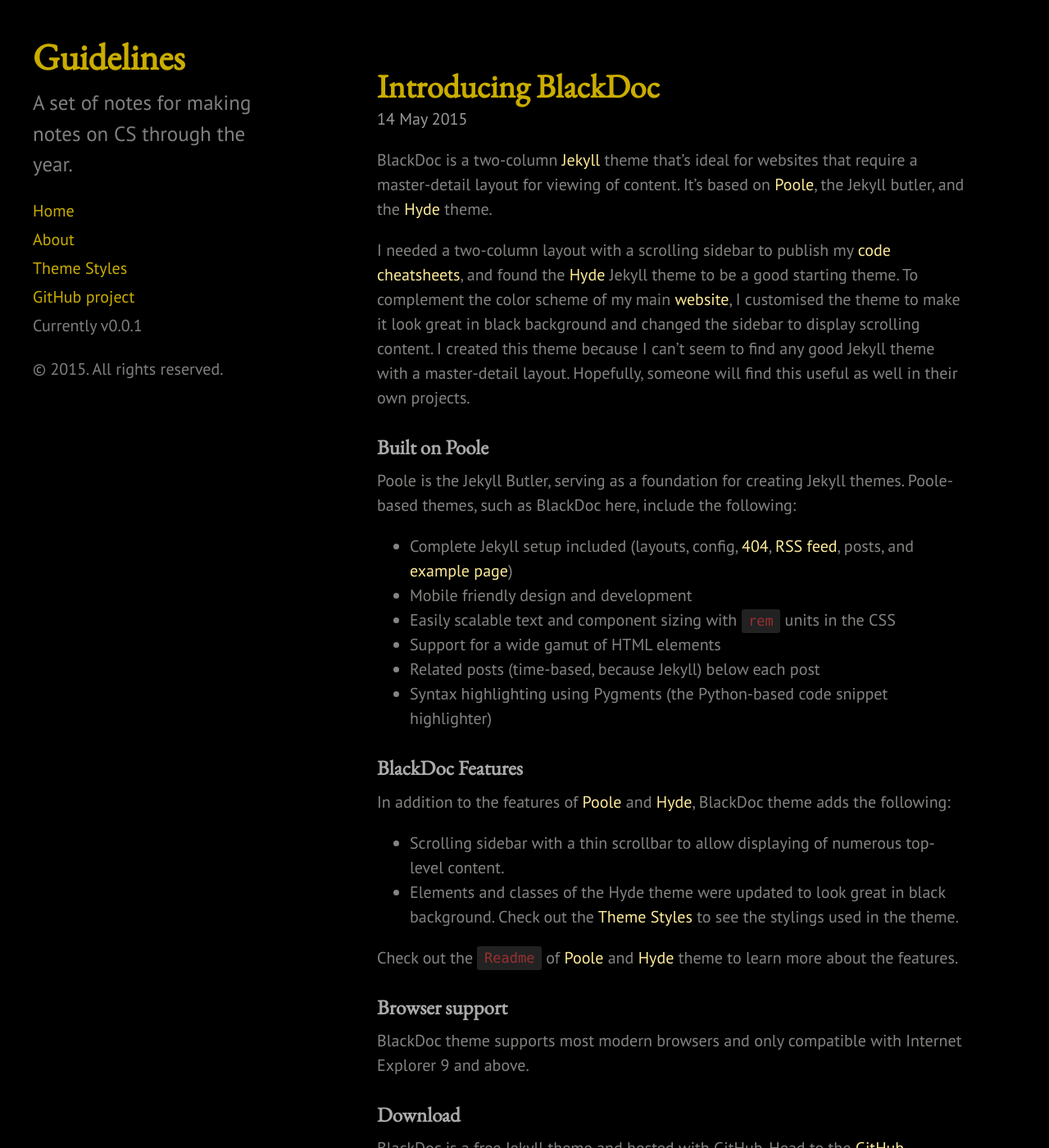
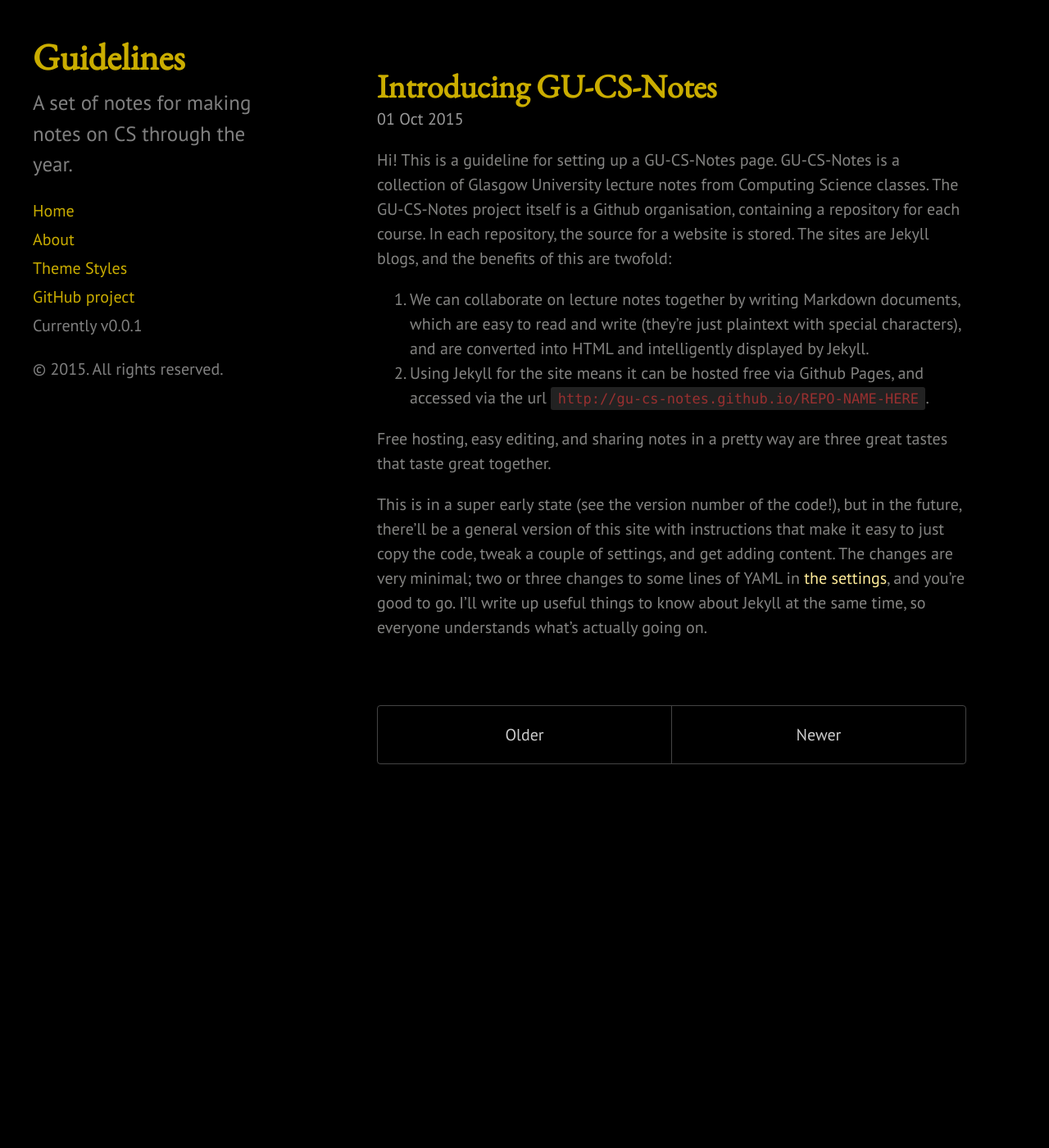
Before and after one commit to gu-cs-notes/Guidelines, a Jekyll site: the page built from index.html, in a window 1280 px wide and 1400 px high. Shown: the whole window at 82% size. Built offline with Jekyll 4.4.1, drawn with Linux system fonts in a browser that asks for light colours; Markdown is read by kramdown in place of the engine named in the settings; the list of posts is cut into pages by our own code; some of the changed text lies outside the part shown.

Commit message:
Added preliminary first content

```diff
--- a/_posts/2012-02-06-whats-jekyll.md
+++ /dev/null
@@ -1,10 +0,0 @@
----
-layout: post
-title: What's Jekyll?
----
-
-[Jekyll](http://jekyllrb.com) is a static site generator, an open-source tool for creating simple yet powerful websites of all shapes and sizes. From [the project's readme](https://github.com/mojombo/jekyll/blob/master/README.markdown):
-
-  > Jekyll is a simple, blog aware, static site generator. It takes a template directory [...] and spits out a complete, static website suitable for serving with Apache or your favorite web server. This is also the engine behind GitHub Pages, which you can use to host your project’s page or blog right here from GitHub.
-
-Find out more by [visiting the project on GitHub](https://github.com/mojombo/jekyll).
--- a/_posts/2012-02-07-example-content.md
+++ /dev/null
@@ -1,138 +0,0 @@
----
-layout: post
-title: Example content
----
-
-
-<div class="message">
-  Howdy! This is an example blog post that shows several types of HTML content supported in this theme.
-</div>
-
-Cum sociis natoque penatibus et magnis <a href="#">dis parturient montes</a>, nascetur ridiculus mus. *Aenean eu leo quam.* Pellentesque ornare sem lacinia quam venenatis vestibulum. Sed posuere consectetur est at lobortis. Cras mattis consectetur purus sit amet fermentum.
-
-> Curabitur blandit tempus porttitor. Nullam quis risus eget urna mollis ornare vel eu leo. Nullam id dolor id nibh ultricies vehicula ut id elit.
-
-Etiam porta **sem malesuada magna** mollis euismod. Cras mattis consectetur purus sit amet fermentum. Aenean lacinia bibendum nulla sed consectetur.
-
-## Inline HTML elements
-
-HTML defines a long list of available inline tags, a complete list of which can be found on the [Mozilla Developer Network](https://developer.mozilla.org/en-US/docs/Web/HTML/Element).
-
-- **To bold text**, use `<strong>`.
-- *To italicize text*, use `<em>`.
-- Abbreviations, like <abbr title="HyperText Markup Langage">HTML</abbr> should use `<abbr>`, with an optional `title` attribute for the full phrase.
-- Citations, like <cite>&mdash; Mark otto</cite>, should use `<cite>`.
-- <del>Deleted</del> text should use `<del>` and <ins>inserted</ins> text should use `<ins>`.
-- Superscript <sup>text</sup> uses `<sup>` and subscript <sub>text</sub> uses `<sub>`.
-
-Most of these elements are styled by browsers with few modifications on our part.
-
-## Heading
-
-Vivamus sagittis lacus vel augue rutrum faucibus dolor auctor. Duis mollis, est non commodo luctus, nisi erat porttitor ligula, eget lacinia odio sem nec elit. Morbi leo risus, porta ac consectetur ac, vestibulum at eros.
-
-### Code
-
-Cum sociis natoque penatibus et magnis dis `code element` montes, nascetur ridiculus mus.
-
-{% highlight js %}
-// Example can be run directly in your JavaScript console
-
-// Create a function that takes two arguments and returns the sum of those arguments
-var adder = new Function("a", "b", "return a + b");
-
-// Call the function
-adder(2, 6);
-// > 8
-{% endhighlight %}
-
-Aenean lacinia bibendum nulla sed consectetur. Etiam porta sem malesuada magna mollis euismod. Fusce dapibus, tellus ac cursus commodo, tortor mauris condimentum nibh, ut fermentum massa.
-
-### Gists via GitHub Pages
-
-Vestibulum id ligula porta felis euismod semper. Nullam quis risus eget urna mollis ornare vel eu leo. Donec sed odio dui.
-
-{% gist 5555251 gist.md %}
-
-Aenean eu leo quam. Pellentesque ornare sem lacinia quam venenatis vestibulum. Nullam quis risus eget urna mollis ornare vel eu leo. Cum sociis natoque penatibus et magnis dis parturient montes, nascetur ridiculus mus. Donec sed odio dui. Vestibulum id ligula porta felis euismod semper.
-
-### Lists
-
-Cum sociis natoque penatibus et magnis dis parturient montes, nascetur ridiculus mus. Aenean lacinia bibendum nulla sed consectetur. Etiam porta sem malesuada magna mollis euismod. Fusce dapibus, tellus ac cursus commodo, tortor mauris condimentum nibh, ut fermentum massa justo sit amet risus.
-
-* Praesent commodo cursus magna, vel scelerisque nisl consectetur et.
-* Donec id elit non mi porta gravida at eget metus.
-* Nulla vitae elit libero, a pharetra augue.
-
-Donec ullamcorper nulla non metus auctor fringilla. Nulla vitae elit libero, a pharetra augue.
-
-1. Vestibulum id ligula porta felis euismod semper.
-2. Cum sociis natoque penatibus et magnis dis parturient montes, nascetur ridiculus mus.
-3. Maecenas sed diam eget risus varius blandit sit amet non magna.
-
-Cras mattis consectetur purus sit amet fermentum. Sed posuere consectetur est at lobortis.
-
-<dl>
-  <dt>HyperText Markup Language (HTML)</dt>
-  <dd>The language used to describe and define the content of a Web page</dd>
-
-  <dt>Cascading Style Sheets (CSS)</dt>
-  <dd>Used to describe the appearance of Web content</dd>
-
-  <dt>JavaScript (JS)</dt>
-  <dd>The programming language used to build advanced Web sites and applications</dd>
-</dl>
-
-Integer posuere erat a ante venenatis dapibus posuere velit aliquet. Morbi leo risus, porta ac consectetur ac, vestibulum at eros. Nullam quis risus eget urna mollis ornare vel eu leo.
-
-### Images
-
-Quisque consequat sapien eget quam rhoncus, sit amet laoreet diam tempus. Aliquam aliquam metus erat, a pulvinar turpis suscipit at.
-
-![placeholder](http://placehold.it/800x400 "Large example image")
-![placeholder](http://placehold.it/400x200 "Medium example image")
-![placeholder](http://placehold.it/200x200 "Small example image")
-
-### Tables
-
-Aenean lacinia bibendum nulla sed consectetur. Lorem ipsum dolor sit amet, consectetur adipiscing elit.
-
-<table>
-  <thead>
-    <tr>
-      <th>Name</th>
-      <th>Upvotes</th>
-      <th>Downvotes</th>
-    </tr>
-  </thead>
-  <tfoot>
-    <tr>
-      <td>Totals</td>
-      <td>21</td>
-      <td>23</td>
-    </tr>
-  </tfoot>
-  <tbody>
-    <tr>
-      <td>Alice</td>
-      <td>10</td>
-      <td>11</td>
-    </tr>
-    <tr>
-      <td>Bob</td>
-      <td>4</td>
-      <td>3</td>
-    </tr>
-    <tr>
-      <td>Charlie</td>
-      <td>7</td>
-      <td>9</td>
-    </tr>
-  </tbody>
-</table>
-
-Nullam id dolor id nibh ultricies vehicula ut id elit. Sed posuere consectetur est at lobortis. Nullam quis risus eget urna mollis ornare vel eu leo.
-
------
-
-Want to see something else added? <a href="https://github.com/poole/poole/issues/new">Open an issue.</a>
--- a/_posts/2015-05-14-introducing-blackdoc.md
+++ /dev/null
@@ -1,38 +0,0 @@
----
-layout: post
-title: Introducing BlackDoc
----
-
-BlackDoc is a two-column [Jekyll](http://jekyllrb.com) theme that's ideal for websites that require a master-detail layout for viewing of content. It's based on [Poole](http://getpoole.com), the Jekyll butler, and the [Hyde](http://hyde.getpoole.com) theme.
-
-I needed a two-column layout with a scrolling sidebar to publish my [code cheatsheets](http://karloespiritu.com/cheatsheets), and found the [Hyde](http://hyde.getpoole.com) Jekyll theme to be a good starting theme. To complement the color scheme of my main [website](http://karloespiritu.com), I customised the theme to make it look great in black background and changed the sidebar to display scrolling content. I created this theme because I can't seem to find any good Jekyll theme with a master-detail layout. Hopefully, someone will find this useful as well in their own projects.
-
-### Built on Poole
-
-Poole is the Jekyll Butler, serving as a foundation for creating Jekyll themes. Poole-based themes, such as BlackDoc here, include the following:
-
-* Complete Jekyll setup included (layouts, config, [404](/404), [RSS feed](/atom.xml), posts, and [example page](/about))
-* Mobile friendly design and development
-* Easily scalable text and component sizing with `rem` units in the CSS
-* Support for a wide gamut of HTML elements
-* Related posts (time-based, because Jekyll) below each post
-* Syntax highlighting using Pygments (the Python-based code snippet highlighter)
-
-### BlackDoc Features
-
-In addition to the features of [Poole](http://getpoole.com) and [Hyde](http://hyde.getpoole.com), BlackDoc theme adds the following:
-
-* Scrolling sidebar with a thin scrollbar to allow displaying of numerous top-level content.
-* Elements and classes of the Hyde theme were updated to look great in black background. Check out the [Theme Styles](styles) to see the stylings used in the theme.
-
-Check out the `Readme` of [Poole](https://github.com/poole/poole) and [Hyde](https://github.com/poole/hyde) theme to learn more about the features.
-
-### Browser support
-
-BlackDoc theme supports most modern browsers and only compatible with Internet Explorer 9 and above.
-
-### Download
-
-BlackDoc is a free Jekyll theme and hosted with GitHub. Head to the <a href="https://github.com/karloespiritu/BlackDoc">GitHub repository</a> to download.
-
-Cheers!
--- /dev/null
+++ b/_posts/2015-10-01-Introducing-GU-CS-Notes.md
@@ -0,0 +1,17 @@
+---
+
+title: Introducing GU-CS-Notes
+layout: post
+
+---
+
+Hi! This is a guideline for setting up a GU-CS-Notes page.
+GU-CS-Notes is a collection of Glasgow University lecture notes from Computing Science classes. The GU-CS-Notes project itself is a Github organisation, containing a repository for each course.
+In each repository, the source for a website is stored. The sites are Jekyll blogs, and the benefits of this are twofold:
+
+1. We can collaborate on lecture notes together by writing Markdown documents, which are easy to read and write (they're just plaintext with special characters), and are converted into HTML and intelligently displayed by Jekyll.
+2. Using Jekyll for the site means it can be hosted free via Github Pages, and accessed via the url `http://gu-cs-notes.github.io/REPO-NAME-HERE`.
+
+Free hosting, easy editing, and sharing notes in a pretty way are three great tastes that taste great together.
+
+This is in a super early state (see the version number of the code!), but in the future, there'll be a general version of this site with instructions that make it easy to just copy the code, tweak a couple of settings, and get adding content. The changes are very minimal; two or three changes to some lines of YAML in [the settings](http://github.com/gu-cs-notes/Guidelines/_config.yml), and you're good to go. I'll write up useful things to know about Jekyll at the same time, so everyone understands what's actually going on.
--- a/about.md
+++ b/about.md
@@ -4,14 +4,12 @@
 ---
 
 <p class="message">
-  Hi there! This page is included as an example. Feel free to customize it for your own use upon downloading. Carry on!
+Hi there! Welcome to GU-CS-Notes!
 </p>
 
-## About BlackDoc Theme
+## About GU-CS-Notes
+This is a project for creating a collaborative set of notes for lectures. A class of people can all contribute and edit each other's notes through the year in [Markdown](https://daringfireball.net/projects/markdown/). At the end of it all, exams come around and everyone's lecture notes are freely available in a pretty format online for the class to use.
 
-Some relevant information about this project:
+Specifically, this project is aimed at the Level 4 Computing Science students for Glasgow University.
 
-* Built for [Jekyll](http://jekyllrb.com)
-* Theme based on [Poole](http://getpoole.com), the Jekyll butler, and the [Hyde](http://hyde.getpoole.com) theme
-* Ideal for sites requiring master-detail layout such as documentation, cheatsheets, lyrics, notes, etc.
-* Need a beautiful color scheme for black background? Then you will love BlackDoc theme.
+More on this page as it develops!
--- a/styles.md
+++ b/styles.md
@@ -2,6 +2,12 @@
 layout: page
 title: Theme Styles
 ---
+
+
+<p class="message">
+This is left over from the original theme, [Karloespiritu's BlackDoc](https://github.com/karloespiritu/BlackDoc)! It seemed useful, so I've left it in for now. As this project grows, I'll edit this so it contains relevant and helpful information. I'll also move these message classes to a Liquid tag, [unless some Ruby convert can get there first...](http://github.com/gu-cs-notes/Guidelines/)
+</p>
+
 
 ## Full Style Test
 
```
